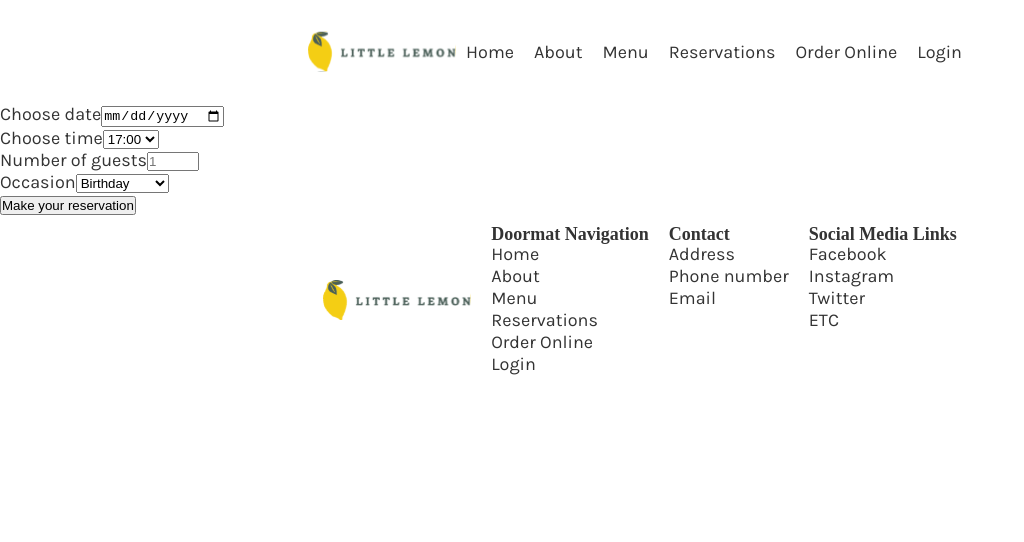
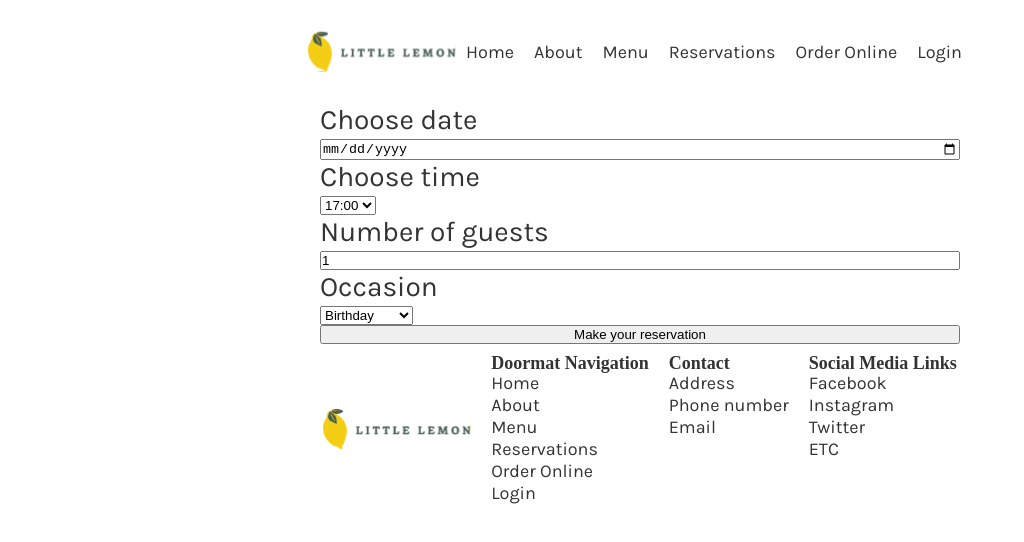
Before and after one commit to tormink/capstone-little-lemon, a React (Create React App) app: page /booking in a window 1280 px wide. Shown: the top 542 px of the page, without its empty margins (0-1024 px from the left). Built offline with nearby package versions, Linux system fonts and the light colour scheme; a web font is replaced by a local one.

Commit message:
Form stuff

```diff
--- a/src/booking.css
+++ b/src/booking.css
@@ -1,3 +1,24 @@
 .booking {
-    margin:0 auto;
+
 }
+
+.booking form {
+    display: flex;
+    margin: 0 auto;
+    width:50%;
+    flex-direction: column;
+    justify-content: center;
+}
+
+form > div{
+
+}
+
+label {
+    display: block;
+    font-size: 2.8rem;
+}
+
+form input {
+    width: 100%;
+}
--- a/src/components/BookingForm.js
+++ b/src/components/BookingForm.js
@@ -1,14 +1,35 @@
+import { useState } from "react";
 import FormField from "./FormField";
+import { redirect } from "react-router-dom";
 
 const BookingForm = () => {
     const timeOptions = ['17:00', '18:00', '19:00', '20:00', '21:00', '22:00'];
     const occasionOptions = ['Birthday', 'Anniversary'];
+
+    const [formData, setFormData] = useState({
+        date: new Date().toDateString(),
+        time: '17:00',
+        guests: 1,
+        occasion: 'Birthday',
+    });
+
+    const onChange = (name) => {
+        return (e) => setFormData({
+            [name]: e.target.value,
+        });
+    }
+
+    const handleSubmit = (e) => {
+        e.preventDefault();
+        redirect('/bookingsuccess');
+    };
+
     return (
-        <form>
-            <FormField type="date" labelId="res-date" labelText="Choose date"/>
-            <FormField type='select' options={timeOptions} labelId="res-time" labelText="Choose time"/>
-            <FormField type="number" placeholder="1" min="1" max="10" labelId="guests" labelText="Number of guests"/>
-            <FormField type="select" labelId="occasion" labelText="Occasion" options={occasionOptions}/>
+        <form onSubmit={handleSubmit}>
+            <FormField type="date" labelId="res-date" labelText="Choose date" value={formData.date} onChange={onChange('date')} />
+            <FormField type='select' options={timeOptions} labelId="res-time" labelText="Choose time" value={formData.time} onChange={onChange('time')} />
+            <FormField type="number" placeholder="1" min="1" max="10" labelId="guests" labelText="Number of guests" value={formData.guests} onChange={onChange('guests')} />
+            <FormField type="select" labelId="occasion" labelText="Occasion" options={occasionOptions} value={formData.occasion} onChange={onChange('occasion')} />
             <input type="submit" value="Make your reservation" />
         </form>
     );
--- a/src/components/FormField.js
+++ b/src/components/FormField.js
@@ -3,7 +3,7 @@ const FormField = ({ type = 'text', labelId, labelText, options = [], ...props }
         <label htmlFor={labelId}>{labelText}</label>
         {type === 'select' ?
             (<select id={labelId} {...props}>
-                {options.map(option => <option>{option}</option>)}
+                {options.map(option => <option key={option}>{option}</option>)}
             </select>) :
             <input type={type} id={labelId} {...props} />
         }
```
